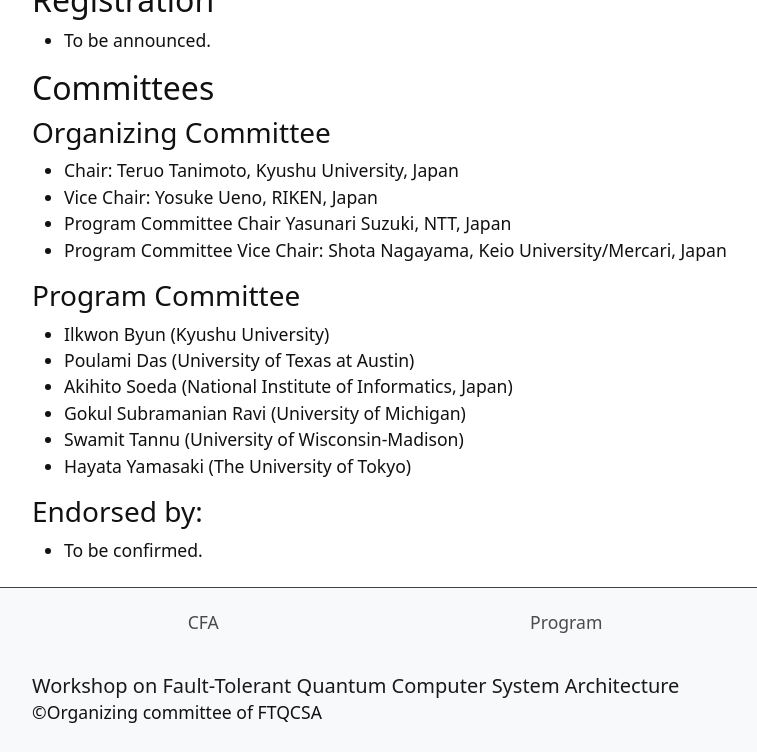
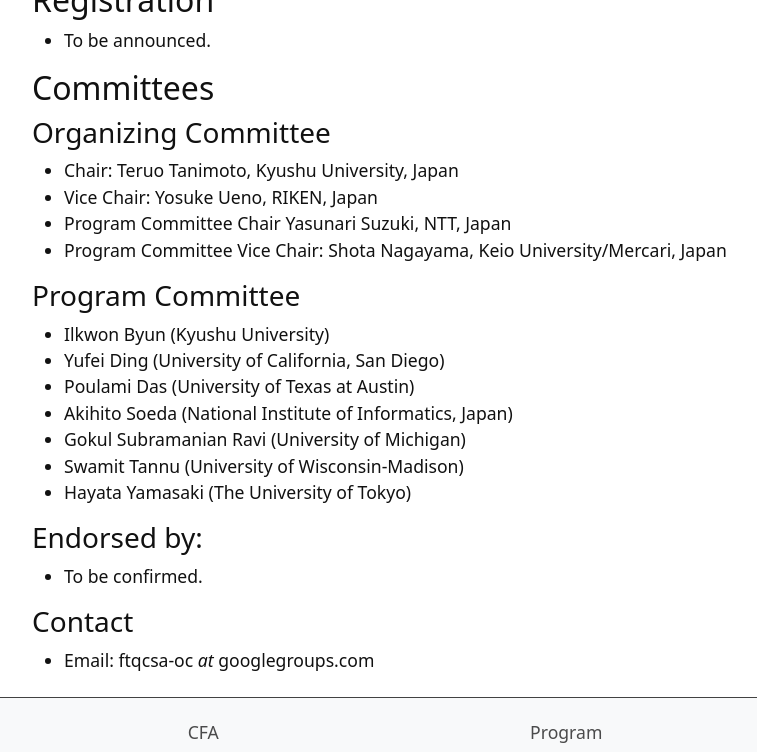
Before and after one commit to ftqcsa/ftqcsa.github.io, a Jekyll site: the page built from index.md, in a window 1280 px wide and 900 px high, scrolled down 1352 px, cut to the strip 0-752 px from the top of the window. Shown: the whole strip, without its empty margins (245-1002 px from the left). Built offline with Jekyll 4.4.1, drawn with Linux system fonts in a browser that asks for light colours; some of the changed lines change nothing that is shown.

Commit message:
Update index.md

```diff
--- a/index.md
+++ b/index.md
@@ -6,9 +6,6 @@
 # Workshop on Fault-Tolerant Quantum Computer System Architecture
 {:style="display: none;"}
 
-{% comment %}
-{% include figure.html img="uidaho-workshop.jpg" alt="intro image here" caption="Library workshop" width="75%" %}
-{% endcomment %}
 {% include figure.html img="ftqcsa2025.jpg" alt="FTQCSA2025" caption="The 1st FTQCSA workshop in Tokyo" width="75%" %}
 
 ## About FTQCSA
@@ -42,25 +39,19 @@
 ### Program Committee
 
 - Ilkwon Byun (Kyushu University)
+- Yufei Ding (University of California, San Diego)
 - Poulami Das (University of Texas at Austin)
 - Akihito Soeda (National Institute of Informatics, Japan)
 - Gokul Subramanian Ravi (University of Michigan)
 - Swamit Tannu (University of Wisconsin-Madison)
 - Hayata Yamasaki (The University of Tokyo)
 
-{% comment %}
-- Ilkwon Byun (Kyushu University)
-- Yufei Ding (University of California, San Diego)
-- Poulami Das (University of Texas at Austin)
-- Akihito Soeda (National Institute of Informatics, Japan)
-- Gokul Subramanian Ravi (University of Michigan)
-- Swamit Tannu (University of Wisconsin-Madison)
-- Hayata Yamasaki (The University of Tokyo)
-{% endcomment %}
-
 ### Endorsed by:
 
 - To be confirmed.
+
+### Contact
+- Email: ftqcsa-oc _at_ googlegroups.com
 
 {% comment %}
 {% include toc.html %}
```
